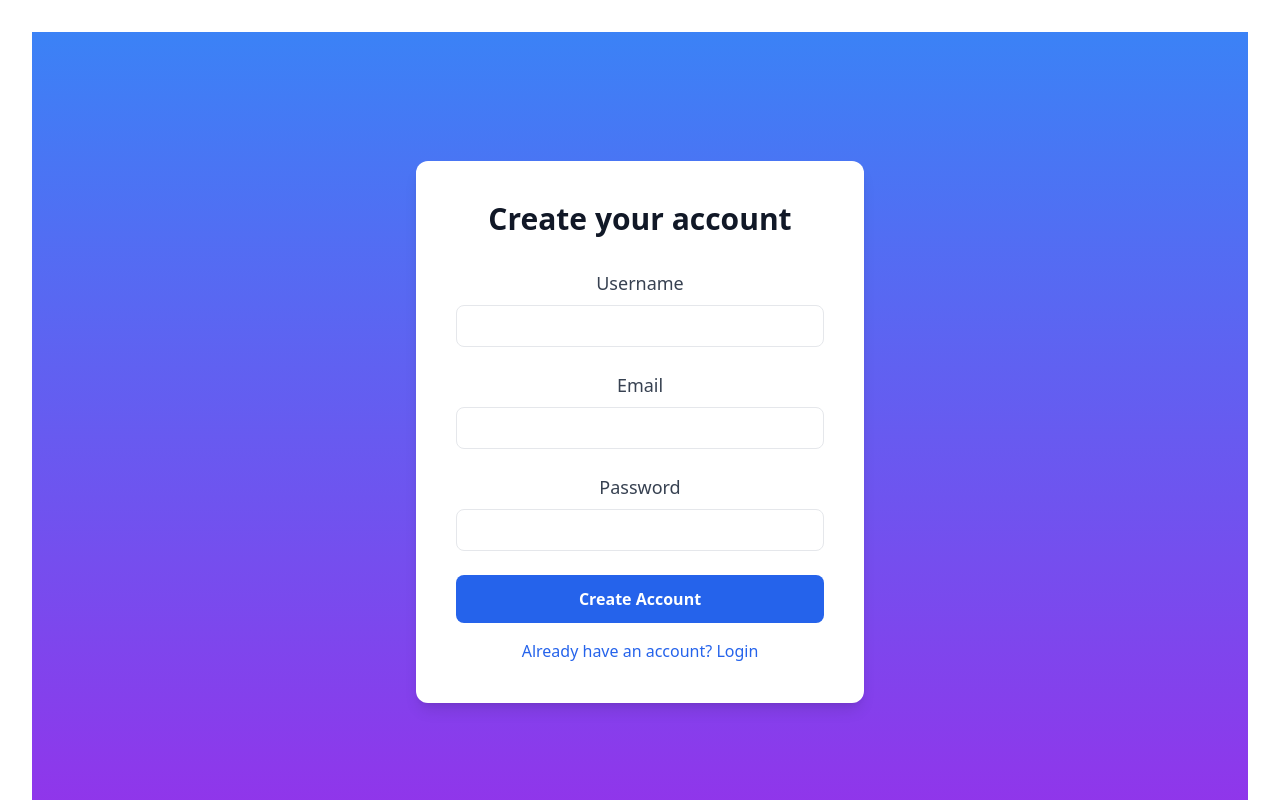
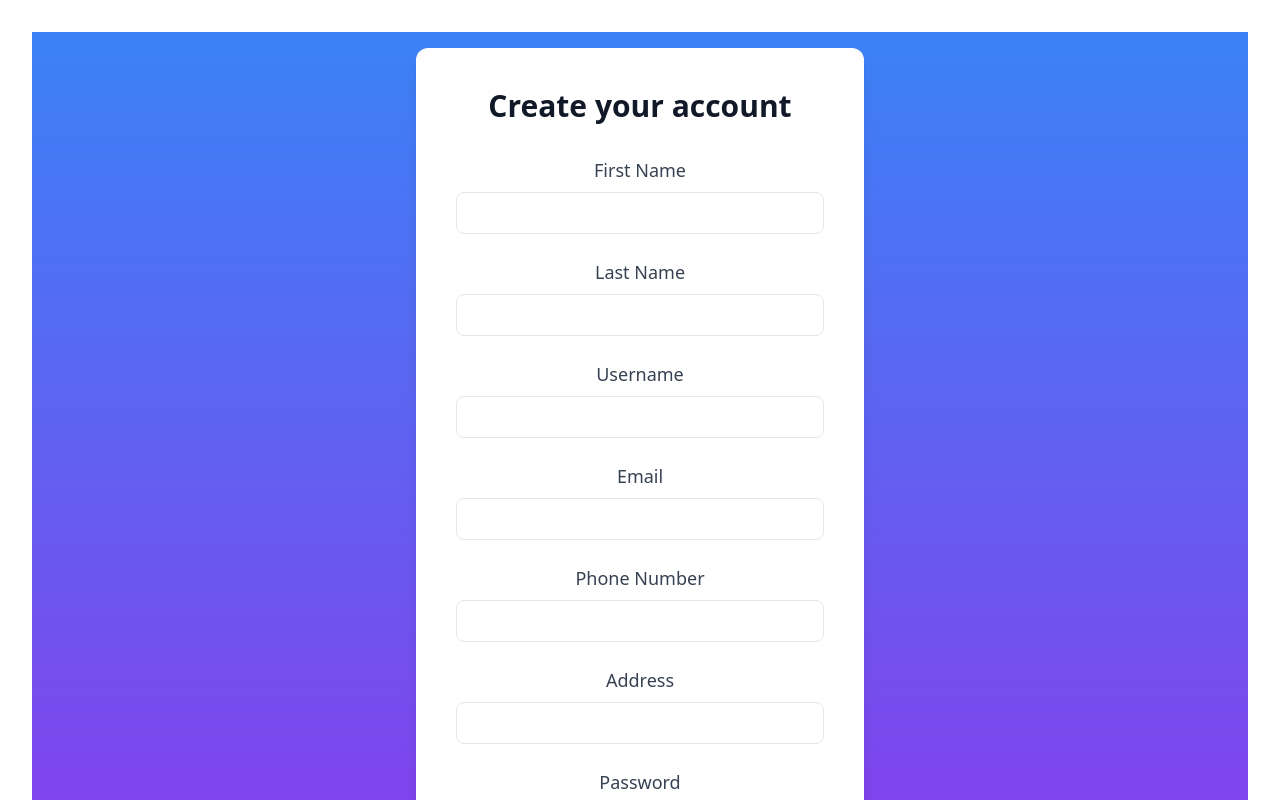
Before and after one commit to JAPH254/Heaviety-Pro, a React (Vite) app in the folder frontend/: page /register in a window 1280 px wide. Shown: the top 800 px of the page. Built offline with nearby package versions, Linux system fonts and the light colour scheme.

Commit message:
feat:adding some input fields

```diff
--- a/frontend/src/pages/register.jsx
+++ b/frontend/src/pages/register.jsx
@@ -4,7 +4,7 @@ import { useRegisterUserMutation } from './registerApi';
 
 // CenteredBox: A layout component for centering content
 const CenteredBox = ({ children }) => (
-  <div className="flex flex-col min-h-screen bg-gradient-to-b from-blue-500 to-purple-600 p-4">
+  <div className="flex flex-col min-h-full bg-gradient-to-b from-blue-500 to-purple-600 p-4">
     <div className="flex items-center justify-center flex-grow">
       <div className="bg-white p-10 rounded-xl shadow-lg sm:w-full sm:max-w-md text-center">
         {children}
@@ -22,6 +22,28 @@ const Heading = () => (
 const RegisterForm = ({ onSubmit, register, handleSubmit, errors, isLoading }) => (
   <form className="mt-8 space-y-6" onSubmit={handleSubmit(onSubmit)}>
     <div>
+      <label htmlFor="firstName" className="block text-lg font-medium text-gray-700">First Name</label>
+      <input
+        id="firstName"
+        type="text"
+        {...register('firstName', { required: 'First name is required' })}
+        className="mt-2 px-3 py-2 w-full border rounded-lg focus:outline-none focus:ring-2 focus:ring-blue-500"
+      />
+      {errors.firstName && <p className="text-red-500 text-sm">{errors.firstName.message}</p>}
+    </div>
+
+    <div>
+      <label htmlFor="lastName" className="block text-lg font-medium text-gray-700">Last Name</label>
+      <input
+        id="lastName"
+        type="text"
+        {...register('lastName', { required: 'Last name is required' })}
+        className="mt-2 px-3 py-2 w-full border rounded-lg focus:outline-none focus:ring-2 focus:ring-blue-500"
+      />
+      {errors.lastName && <p className="text-red-500 text-sm">{errors.lastName.message}</p>}
+    </div>
+
+    <div>
       <label htmlFor="username" className="block text-lg font-medium text-gray-700">Username</label>
       <input
         id="username"
@@ -31,6 +53,7 @@ const RegisterForm = ({ onSubmit, register, handleSubmit, errors, isLoading }) =
       />
       {errors.username && <p className="text-red-500 text-sm">{errors.username.message}</p>}
     </div>
+
     <div>
       <label htmlFor="email" className="block text-lg font-medium text-gray-700">Email</label>
       <input
@@ -41,6 +64,32 @@ const RegisterForm = ({ onSubmit, register, handleSubmit, errors, isLoading }) =
       />
       {errors.email && <p className="text-red-500 text-sm">{errors.email.message}</p>}
     </div>
+
+    <div>
+      <label htmlFor="phone" className="block text-lg font-medium text-gray-700">Phone Number</label>
+      <input
+        id="phone"
+        type="tel"
+        {...register('phone', {
+          required: 'Phone number is required',
+          pattern: { value: /^[0-9]{10}$/, message: 'Invalid phone number' },
+        })}
+        className="mt-2 px-3 py-2 w-full border rounded-lg focus:outline-none focus:ring-2 focus:ring-blue-500"
+      />
+      {errors.phone && <p className="text-red-500 text-sm">{errors.phone.message}</p>}
+    </div>
+
+    <div>
+      <label htmlFor="address" className="block text-lg font-medium text-gray-700">Address</label>
+      <input
+        id="address"
+        type="text"
+        {...register('address', { required: 'Address is required' })}
+        className="mt-2 px-3 py-2 w-full border rounded-lg focus:outline-none focus:ring-2 focus:ring-blue-500"
+      />
+      {errors.address && <p className="text-red-500 text-sm">{errors.address.message}</p>}
+    </div>
+
     <div>
       <label htmlFor="password" className="block text-lg font-medium text-gray-700">Password</label>
       <input
@@ -51,6 +100,7 @@ const RegisterForm = ({ onSubmit, register, handleSubmit, errors, isLoading }) =
       />
       {errors.password && <p className="text-red-500 text-sm">{errors.password.message}</p>}
     </div>
+
     <button
       type="submit"
       className="w-full px-6 py-3 bg-blue-600 text-white font-bold rounded-lg hover:bg-blue-700 transition duration-300 ease-in-out"
```
